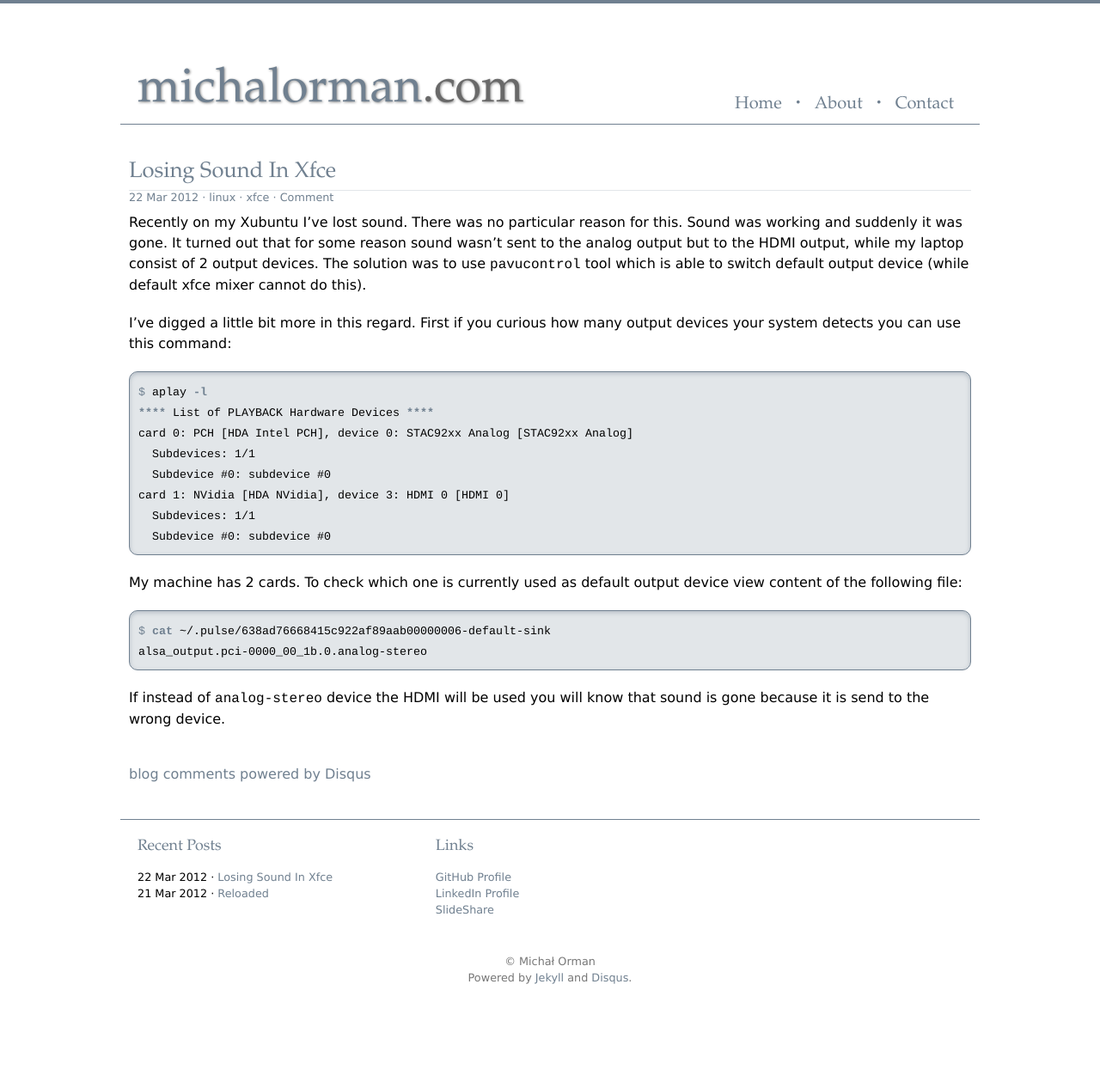
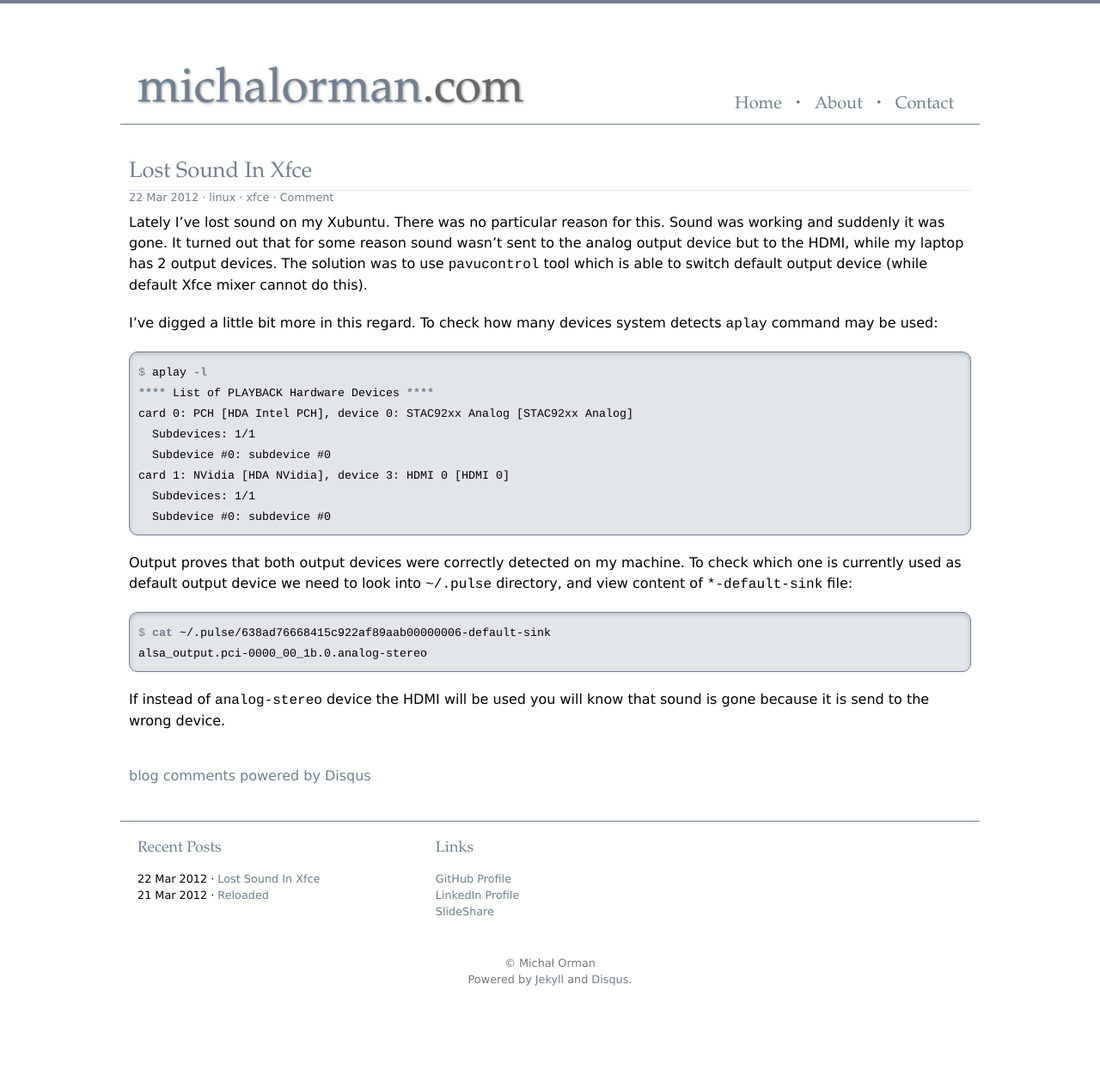
Before and after one commit to michalorman/michalorman.github.com, a Jekyll site: the page built from _posts/2012-03-22-lost-sound-in-xfce.md, in a window 1280 px wide. Shown: the whole page at 86% size. Built offline with Jekyll 4.4.1, drawn with Linux system fonts in a browser that asks for light colours; Markdown is read by kramdown in place of the engine named in the settings; comment, search, counter and statistics services are not loaded.

Commit message:
Updated post about lost sound in xfce.

```diff
--- a/_posts/2012-03-22-losing-sound-in-xfce.md
+++ b/_posts/2012-03-22-lost-sound-in-xfce.md
@@ -2,15 +2,15 @@
 layout: post
 tags: [linux, xfce]
 ---
-Recently on my Xubuntu I've lost sound. There was no particular reason
+Lately I've lost sound on my Xubuntu. There was no particular reason
 for this. Sound was working and suddenly it was gone. It turned out
-that for some reason sound wasn't sent to the analog output but to the
-HDMI output, while my laptop consist of 2 output devices. The solution
+that for some reason sound wasn't sent to the analog output device but to the
+HDMI, while my laptop has 2 output devices. The solution
 was to use `pavucontrol` tool which is able to switch default output
-device (while default xfce mixer cannot do this).
+device (while default Xfce mixer cannot do this).
 
-I've digged a little bit more in this regard. First if you curious how
-many output devices your system detects you can use this command:
+I've digged a little bit more in this regard. To check how many
+devices system detects `aplay` command may be used:
 
 {% highlight bash %}
 $ aplay -l
@@ -23,8 +23,9 @@ card 1: NVidia [HDA NVidia], device 3: HDMI 0 [HDMI 0]
   Subdevice #0: subdevice #0
 {% endhighlight %}
 
-My machine has 2 cards. To check which one is currently used as
-default output device view content of the following file:
+Output proves that both output devices were correctly detected on my machine. To
+check which one is currently used as default output device we need to
+look into `~/.pulse` directory, and view content of `*-default-sink` file:
 
 {% highlight bash %}
 $ cat ~/.pulse/638ad76668415c922af89aab00000006-default-sink
```
